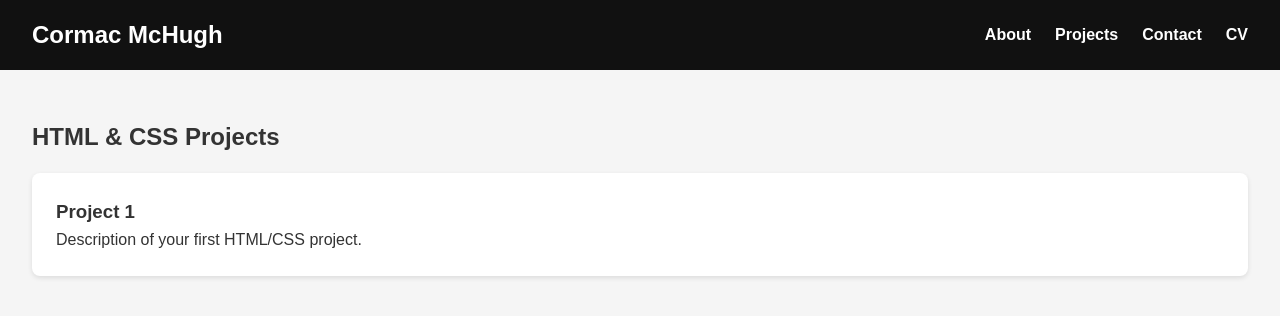
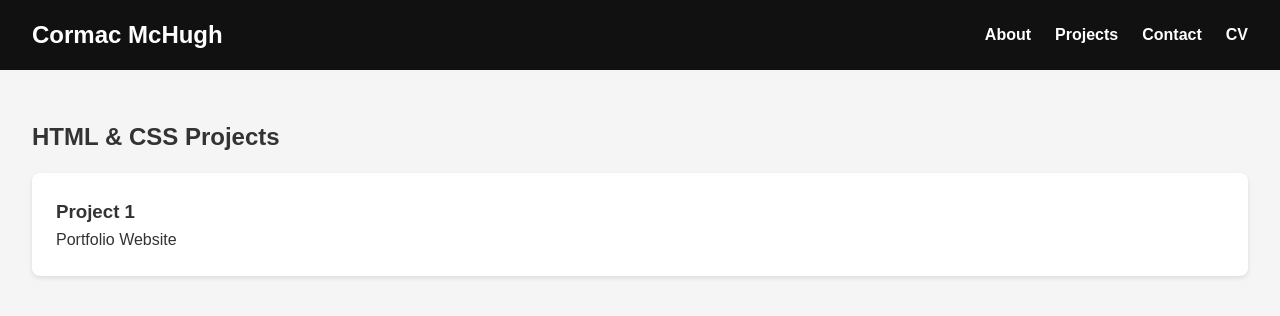
Before and after one commit to cmchugh724/Portfolio, a plain HTML site: page html-css.html in a window 1280 px wide. Drawn offline with Linux system fonts and the light colour scheme.

Commit message:
Change project description in HTML file
Updated project description in project card.

```diff
--- a/html-css.html
+++ b/html-css.html
@@ -25,10 +25,11 @@
 
     <div class="project-card">
         <h3>Project 1</h3>
-        <p>Description of your first HTML/CSS project.</p>
+        <p>Portfolio Website</p>
     </div>
 
 </section>
 
 </body>
+
 </html>
```
